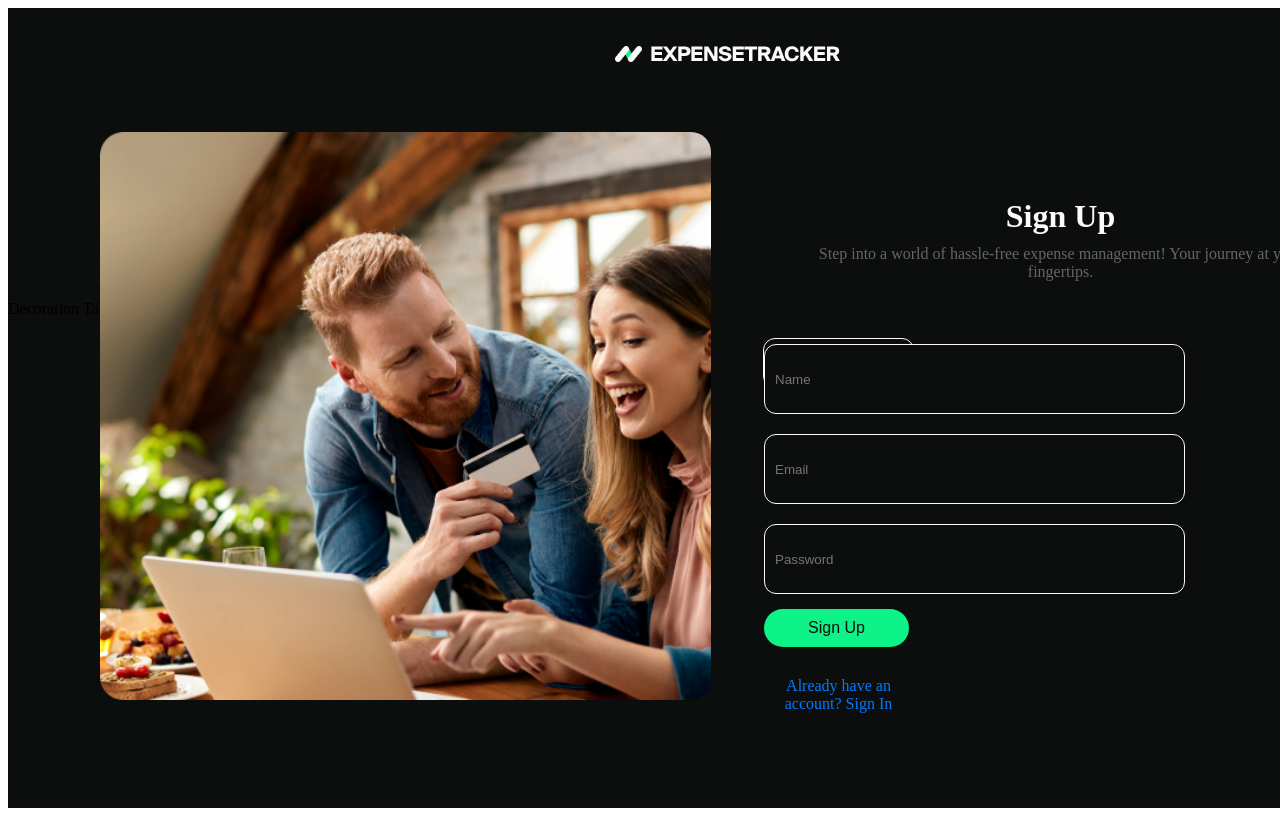
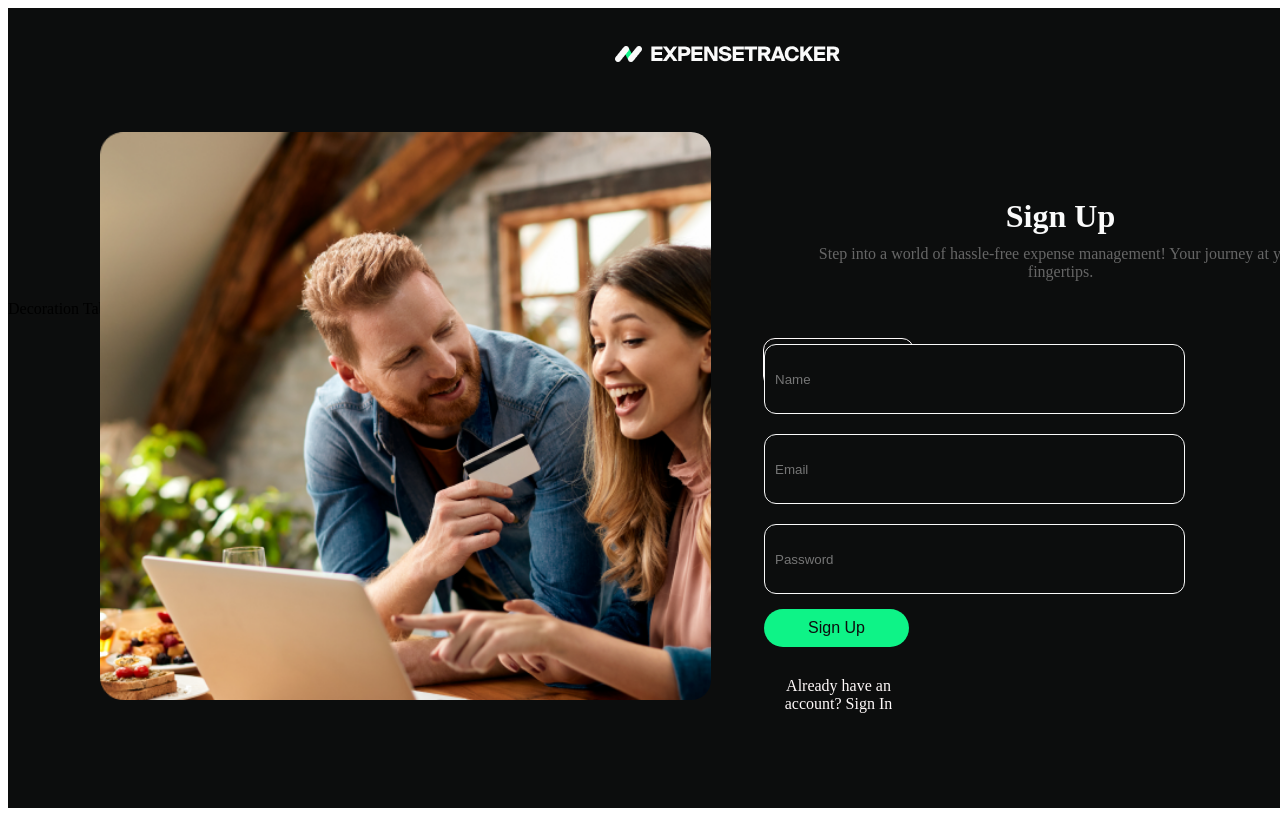
Before and after one commit to Reuelle/expense-tracker, a React (Create React App) app: page /expense-tracker/register in a window 1280 px wide. Shown: the top 816 px of the page. Built offline with nearby package versions, Linux system fonts and the light colour scheme.

Commit message:
Update RegisterPage.module.css

```diff
--- a/src/components/RegisterPage/RegisterPage.module.css
+++ b/src/components/RegisterPage/RegisterPage.module.css
@@ -58,7 +58,7 @@
   display: block;
   text-align: center;
   margin-top: 15px;
-  color: #007bff;
+  color: rgb(2550, 250, 250);
   text-decoration: none;
 }
 
```
